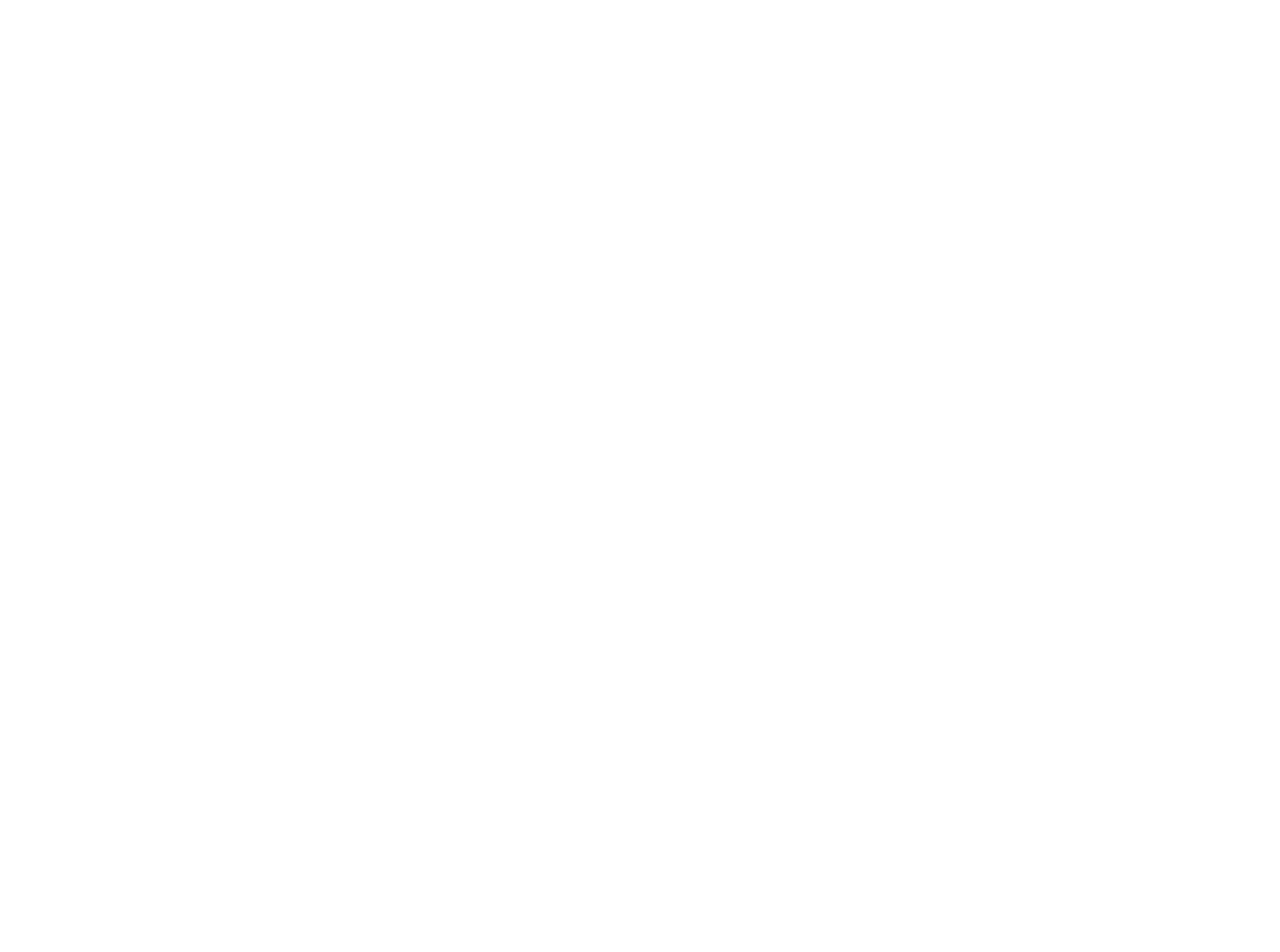
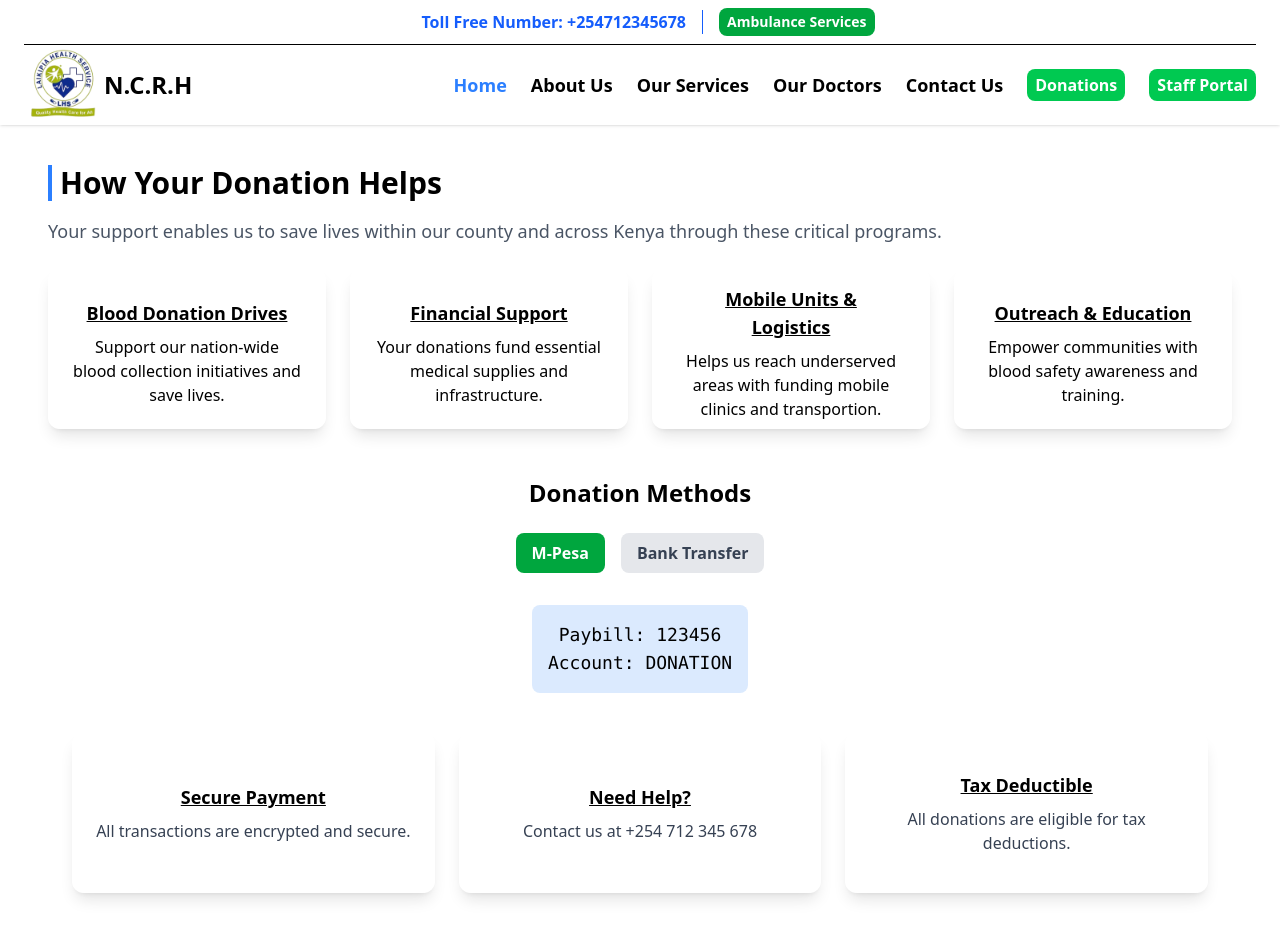
Before and after one commit to KirimiOnesmus/nyahururu_hospital, a React (Vite) app in the folder client/: page /financial-aid in a window 1280 px wide. Before the commit this address had no page. Shown: the top 952 px of the page. Before the commit the page ends 800 px from the top, so only its background shows below. Built offline with nearby package versions, Linux system fonts and the light colour scheme.

Commit message:
Added financial donation

```diff
--- a/client/src/App.jsx
+++ b/client/src/App.jsx
@@ -8,7 +8,8 @@
   ReportFraud,
   Appointment,
   Career,
-  BloodDonation
+  BloodDonation,
+  FinancialAid,
 } from "./pages/index";
 import {
   ServiceDetails,
@@ -32,6 +33,7 @@
           <Route path="/appointment" element={<Appointment />} />
           <Route path="/careers" element={<Career />} />
           <Route path="/blood-donation" element={<BloodDonation />} />
+          <Route path="/financial-aid" element={<FinancialAid />} />
           <Route path="/services/:id" element={<ServiceDetails />} />
           <Route path="/doctors/:id" element={<DoctorDetails />} />
           <Route path="/news/:id" element={<NewsDetails />} />
--- /dev/null
+++ b/client/src/pages/FinancialAid.jsx
@@ -0,0 +1,151 @@
+import React, { useState } from "react";
+import { Header, Footer } from "../components/layouts";
+
+
+const FinancialAid = () => {
+    const [activeMethod, setActiveMethod] = useState("mpesa");
+  return (
+    <div>
+      {" "}
+      <div className="sticky top-0 z-50 bg-white/60 backdrop-blur-md shadow-sm">
+        <Header />
+      </div>
+      <div className="main flex-1 px-6 md:px-12 py-6 max-w-7xl mx-auto w-full md:h-full">
+        <h2 className="text-3xl font-bold my-4 border-l-4 border-blue-500 px-2">
+          How Your Donation Helps
+        </h2>
+        <p className="text-lg text-gray-600">
+          Your support enables us to save lives within our county and across
+          Kenya through these critical programs.
+        </p>
+        <div className="cards flex flex-col md:flex-row gap-6 mt-6 justify-between">
+          <div
+            className="card w-full md:w-1/3 h-40 flex flex-col items-center justify-center
+                        bg-white/30 backdrop-blur-md shadow-lg rounded-xl p-6 text-center
+                        transition-all duration-300 ease-in-out transform hover:scale-105 hover:shadow-2xl"
+          >
+            <p className="text-lg font-semibold underline p-2">
+              Blood Donation Drives
+            </p>
+            <p>
+              Support our nation-wide blood collection initiatives and save
+              lives.
+            </p>
+          </div>
+
+          <div
+            className="card w-full md:w-1/3 h-40 flex flex-col items-center justify-center
+                        bg-white/30 backdrop-blur-md shadow-lg rounded-xl p-6 text-center
+                        transition-all duration-300 ease-in-out transform hover:scale-105 hover:shadow-2xl"
+          >
+            <p className="text-lg font-semibold underline p-2">
+              Financial Support
+            </p>
+            <p>
+              Your donations fund essential medical supplies and infrastructure.
+            </p>
+          </div>
+
+          <div
+            className="card w-full md:w-1/3 h-40 flex flex-col items-center justify-center
+                        bg-white/30 backdrop-blur-md shadow-lg rounded-xl p-6 text-center
+                        transition-all duration-300 ease-in-out transform hover:scale-105 hover:shadow-2xl"
+          >
+            <p className="text-lg font-semibold underline p-2">
+              Mobile Units & Logistics
+            </p>
+            <p>
+              Helps us reach underserved areas with funding mobile clinics and
+              transportion.
+            </p>
+          </div>
+          <div
+            className="card w-full md:w-1/3 h-40 flex flex-col items-center justify-center
+                        bg-white/30 backdrop-blur-md shadow-lg rounded-xl p-6 text-center
+                        transition-all duration-300 ease-in-out transform hover:scale-105 hover:shadow-2xl"
+          >
+            <p className="text-lg font-semibold underline p-2">
+              Outreach & Education
+            </p>
+            <p>Empower communities with blood safety awareness and training.</p>
+          </div>
+        </div>
+  <div className="w-full bg-white/30  p-6 text-center mt-6">
+
+      <h3 className="text-2xl font-bold mb-6">Donation Methods</h3>
+
+
+      <div className="flex justify-center gap-4 mb-6">
+        <button
+          onClick={() => setActiveMethod("mpesa")}
+          className={`px-4 py-2 rounded-lg font-semibold transition-all  cursor-pointer ${
+            activeMethod === "mpesa"
+              ? "bg-green-600 text-white"
+              : "bg-gray-200 text-gray-700 hover:bg-gray-300"
+          }`}
+        >
+          M-Pesa
+        </button>
+        <button
+          onClick={() => setActiveMethod("bank")}
+          className={`px-4 py-2 rounded-lg font-semibold transition-all cursor-pointer ${
+            activeMethod === "bank"
+              ? "bg-blue-600 text-white"
+              : "bg-gray-200 text-gray-700 hover:bg-gray-300"
+          }`}
+        >
+          Bank Transfer
+        </button>
+      </div>
+
+      {/* Method Details */}
+      <div>
+        {activeMethod === "mpesa" && (
+          <div className="my-2 p-4 bg-blue-100 rounded-lg inline-block">
+            <p className="font-mono text-lg">Paybill: 123456</p>
+            <p className="font-mono text-lg">Account: DONATION</p>
+          </div>
+        )}
+
+        {activeMethod === "bank" && (
+          <div className="my-2 p-4 bg-blue-100 rounded-lg inline-block">
+            <p className="font-mono text-lg">Bank: KCB Bank</p>
+            <p className="font-mono text-lg">Account No: 1234567890</p>
+            <p className="font-mono text-lg">Account Name: NCRH Foundation</p>
+          </div>
+        )}
+      </div>
+
+      {/* Info Cards */}
+      <div className="grid md:grid-cols-3 gap-6 mt-8">
+        <div className="card h-40 flex flex-col items-center justify-center
+                        bg-white/30 backdrop-blur-md shadow-lg rounded-xl p-6 text-center
+                        transition-all duration-300 ease-in-out transform hover:scale-105 hover:shadow-2xl">
+          <p className="text-lg font-semibold underline mb-2">Secure Payment</p>
+          <p className="text-gray-700">All transactions are encrypted and secure.</p>
+        </div>
+
+        <div className="card h-40 flex flex-col items-center justify-center
+                        bg-white/30 backdrop-blur-md shadow-lg rounded-xl p-6 text-center
+                        transition-all duration-300 ease-in-out transform hover:scale-105 hover:shadow-2xl">
+          <p className="text-lg font-semibold underline mb-2">Need Help?</p>
+          <p className="text-gray-700">Contact us at +254 712 345 678</p>
+        </div>
+
+        <div className="card h-40 flex flex-col items-center justify-center
+                        bg-white/30 backdrop-blur-md shadow-lg rounded-xl p-6 text-center
+                        transition-all duration-300 ease-in-out transform hover:scale-105 hover:shadow-2xl">
+          <p className="text-lg font-semibold underline mb-2">Tax Deductible</p>
+          <p className="text-gray-700">All donations are eligible for tax deductions.</p>
+        </div>
+      </div>
+    </div>
+      </div>
+      <div>
+        <Footer />
+      </div>
+    </div>
+  );
+};
+
+export default FinancialAid;
--- a/client/src/pages/index.js
+++ b/client/src/pages/index.js
@@ -7,3 +7,4 @@
 export{default as Appointment} from "./Appointment"
 export{default as Career} from "./Careers"
 export{default as BloodDonation} from "./BloodDonation"
+export{default as FinancialAid} from "./FinancialAid"
```
